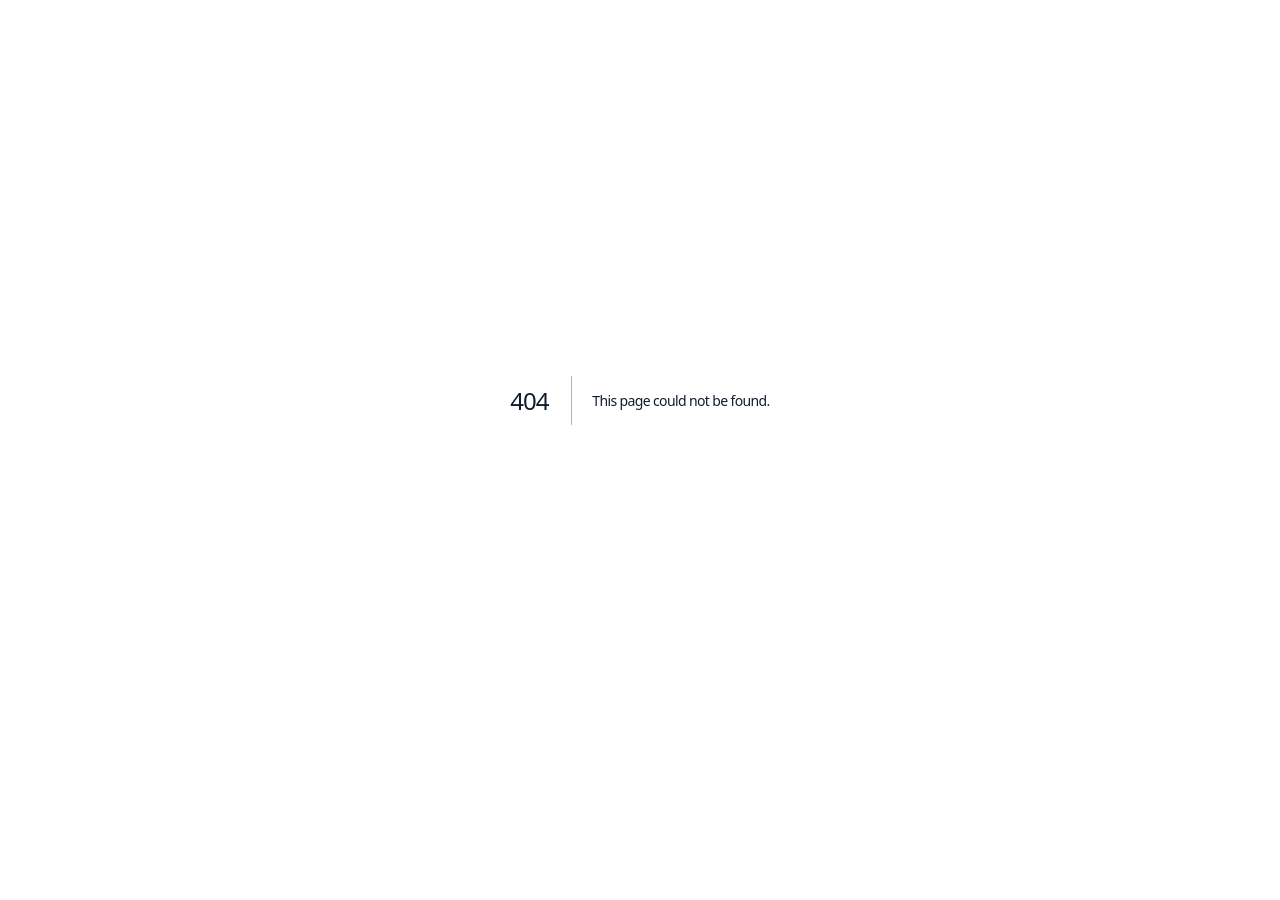
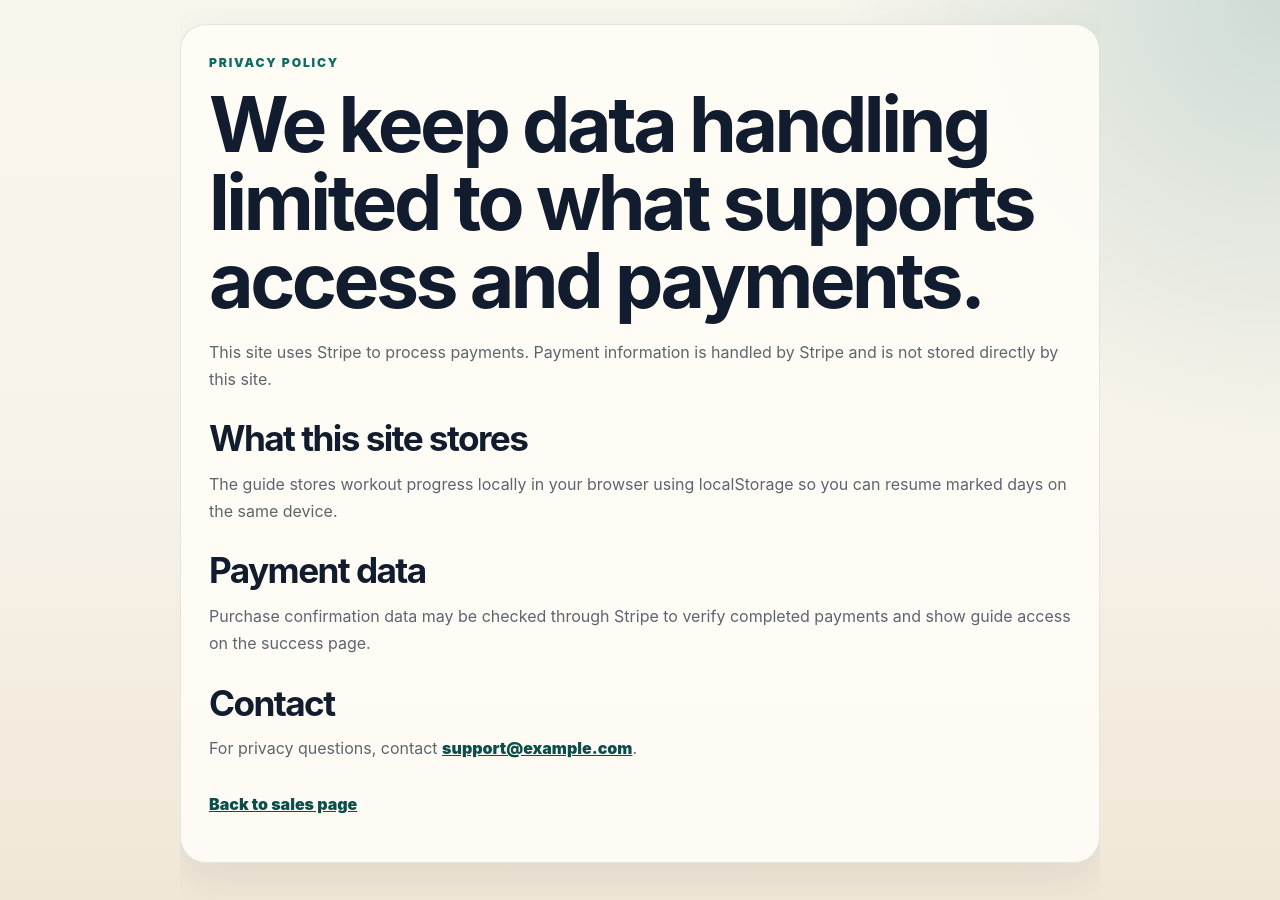
Before and after one commit to masaki21/home-workout-guide, a Next.js app: page /privacy in a window 1280 px wide. Before the commit this address had no page. Shown: the top 900 px of the page. Before the commit the page ends 800 px from the top, so only its background shows below. Built offline with nearby package versions, Linux system fonts and the light colour scheme.

Commit message:
Add public support and policy pages for launch

```diff
--- a/app/globals.css
+++ b/app/globals.css
@@ -238,7 +238,9 @@ li {
 .feature-card,
 .fit-card,
 .faq-list article,
-.price-card {
+.price-card,
+.policy-card,
+.policy-page__card {
   border: 1px solid rgba(17, 29, 46, 0.1);
   border-radius: 26px;
   background: rgba(255, 253, 247, 0.9);
@@ -470,6 +472,56 @@ li {
 
 .faq-list {
   margin-top: 20px;
+}
+
+.policy-card {
+  padding: 26px;
+}
+
+.policy-grid,
+.policy-links {
+  display: grid;
+  gap: 14px;
+}
+
+.policy-grid {
+  margin-top: 20px;
+}
+
+.policy-grid article {
+  padding: 20px;
+  border: 1px solid rgba(17, 29, 46, 0.1);
+  border-radius: 22px;
+  background: rgba(255, 255, 255, 0.76);
+}
+
+.policy-links a,
+.policy-page a {
+  color: var(--teal-dark);
+  font-weight: 900;
+}
+
+.policy-page {
+  width: min(920px, calc(100vw - 28px));
+  margin: 0 auto;
+  padding: 24px 0 72px;
+}
+
+.policy-page__card {
+  padding: 28px;
+}
+
+.policy-page__card h1 {
+  font-size: clamp(2.4rem, 10vw, 4.8rem);
+}
+
+.policy-page__card h2 {
+  margin-top: 28px;
+  font-size: clamp(1.5rem, 6vw, 2.2rem);
+}
+
+.policy-page__actions {
+  margin-top: 28px;
 }
 
 .final-cta {
@@ -931,6 +983,11 @@ li {
     grid-template-columns: repeat(2, minmax(0, 1fr));
   }
 
+  .policy-grid,
+  .policy-links {
+    grid-template-columns: repeat(3, minmax(0, 1fr));
+  }
+
   .fit,
   .final-cta,
   .promise,
--- /dev/null
+++ b/app/privacy/page.js
@@ -0,0 +1,40 @@
+import Link from "next/link";
+
+const supportEmail = process.env.NEXT_PUBLIC_SUPPORT_EMAIL || "support@example.com";
+
+export const metadata = {
+  title: "Privacy Policy",
+  description: "Privacy policy for the 30-Day Home Workout Guide."
+};
+
+export default function PrivacyPage() {
+  return (
+    <main className="policy-page">
+      <section className="policy-page__card">
+        <p className="eyebrow">Privacy Policy</p>
+        <h1>We keep data handling limited to what supports access and payments.</h1>
+        <p>
+          This site uses Stripe to process payments. Payment information is handled by Stripe and
+          is not stored directly by this site.
+        </p>
+        <h2>What this site stores</h2>
+        <p>
+          The guide stores workout progress locally in your browser using localStorage so you can
+          resume marked days on the same device.
+        </p>
+        <h2>Payment data</h2>
+        <p>
+          Purchase confirmation data may be checked through Stripe to verify completed payments and
+          show guide access on the success page.
+        </p>
+        <h2>Contact</h2>
+        <p>
+          For privacy questions, contact <a href={`mailto:${supportEmail}`}>{supportEmail}</a>.
+        </p>
+        <p className="policy-page__actions">
+          <Link href="/">Back to sales page</Link>
+        </p>
+      </section>
+    </main>
+  );
+}
```
Also changed, not shown: app/page.js (+36 -0 lines), app/refund-policy/page.js (added, +41 -0 lines), app/sitemap.js (+18 -0 lines), app/terms/page.js (added, +39 -0 lines).
